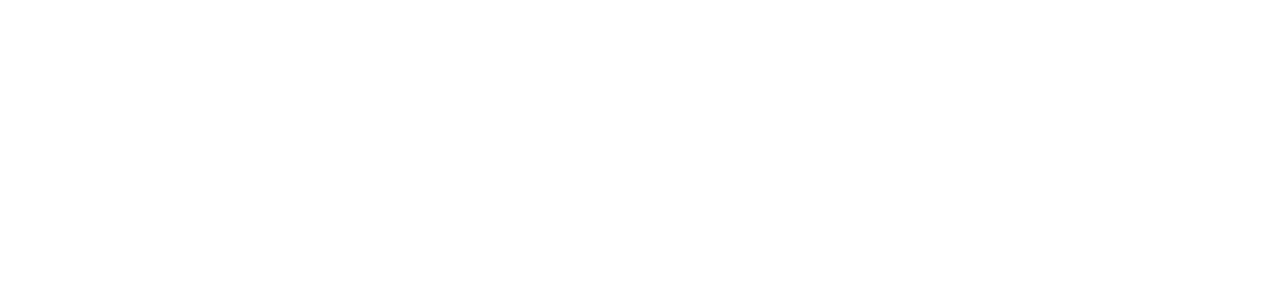
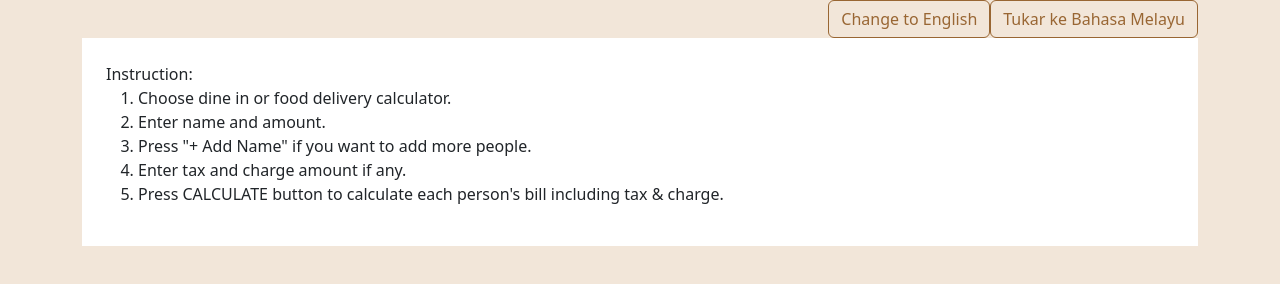
Before and after one commit to MeyAdam/split-bill, a plain HTML site: page index2.html in a window 1280 px wide. Drawn offline with Linux system fonts and the light colour scheme.

Commit message:
update split bill v2

```diff
--- /dev/null
+++ b/assets/css/style.css
@@ -0,0 +1,18 @@
+:root {
+  --primary-color: #996633;
+}
+
+body {
+  background-color: #f2e6d9;
+}
+
+.btn-language {
+  border: 1px solid var(--primary-color);
+  color: var(--primary-color);
+}
+
+.btn-language:hover {
+  color: #fff;
+  background-color: var(--primary-color);
+  border-color: var(--primary-color);
+}
--- a/index2.html
+++ b/index2.html
@@ -4,8 +4,34 @@
   <meta charset="UTF-8">
   <meta name="viewport" content="width=device-width, initial-scale=1.0">
   <title>Split Bill</title>
+  <!-- Bootstrap -->
+  <link rel="stylesheet" href="assets/css/bootstrap.min.css">
+  <!-- Custom CSS -->
+  <link rel="stylesheet" href="assets/css/style.css">
 </head>
 <body>
 
+  <div class="container">
+    <div class="language d-flex justify-content-end">
+      <button type="button" class="btn btn-language">Change to English</button>
+      <button type="button" class="btn btn-language">Tukar ke Bahasa Melayu</button>
+    </div>
+
+    <div class="calculator-container bg-white p-4">
+      <div class="instruction">
+        <span>Instruction:</span>
+        <ol>
+          <li>Choose dine in or food delivery calculator.</li>
+          <li>Enter name and amount.</li>
+          <li>Press "+ Add Name" if you want to add more people.</li>
+          <li>Enter tax and charge amount if any.</li>
+          <li>Press CALCULATE button to calculate each person's bill including tax & charge.</li>
+        </ol>
+      </div>
+    </div>
+
+  </div>
+
+  <script src="assets/js/bootstrap.bundle.min.js"></script>
 </body>
 </html>
```
Also changed, not shown: 1 other file.
